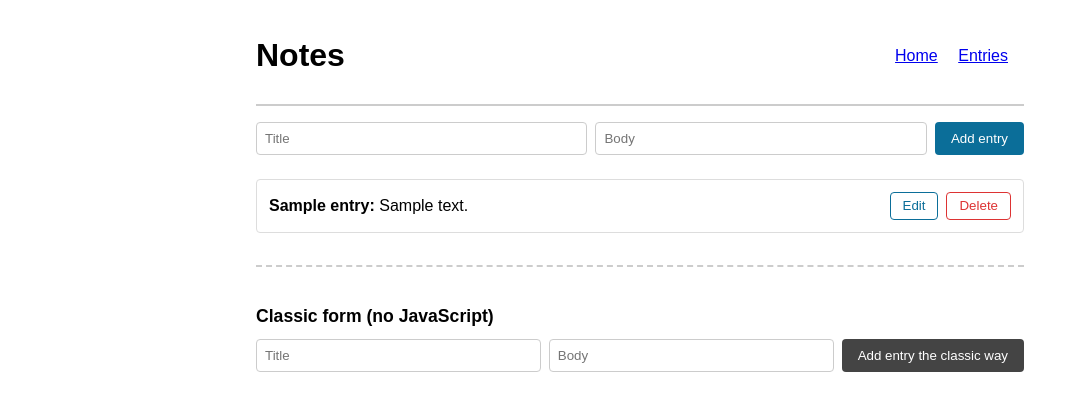
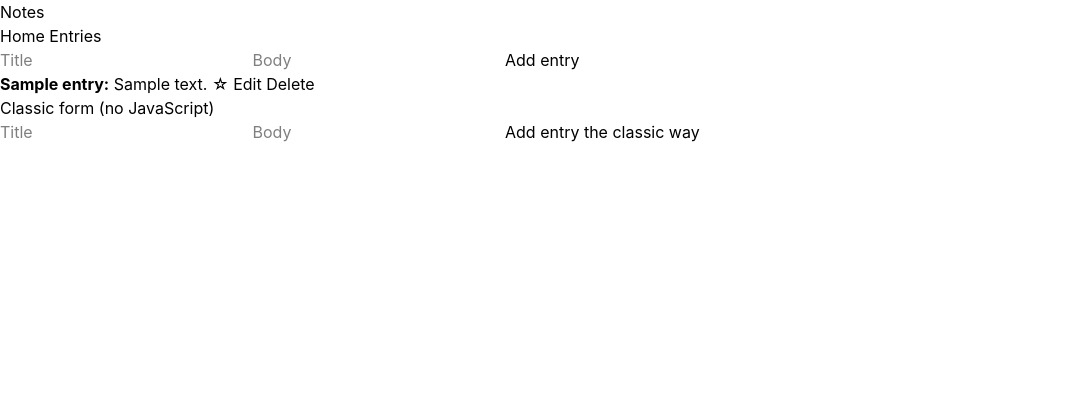
Before and after one commit to abhishehamut/web-server-abhish, a Node server app: page /entries in a window 1280 px wide. Shown: the top 411 px of the page, without its empty margins (0-1087 px from the left). Run offline with Node 20, Linux system fonts and the light colour scheme; tables that the repository leaves empty hold one stand-in row (values such as "Sample post"); some libraries are stand-ins or nearby versions.

Commit message:
completed units 14 and 15

```diff
--- a/controllers/entriesController.js
+++ b/controllers/entriesController.js
@@ -39,6 +39,20 @@
   res.status(200).json(result.value);
 };
 
+export const toggleFavorite = async (req, res) => {
+  const { id } = req.params;
+  if (!isValidId(id)) {
+    res.status(400).json({ error: 'id must be a valid id' });
+    return;
+  }
+  const result = await entriesService.toggleFavorite(id);
+  if (!result.ok) {
+    res.status(result.error.status).json({ error: result.error.message });
+    return;
+  }
+  res.status(200).json(result.value);
+};
+
 export const destroy = async (req, res) => {
   const { id } = req.params;
   if (!isValidId(id)) {
@@ -50,5 +64,5 @@
     res.status(result.error.status).json({ error: result.error.message });
     return;
   }
-  res.status(204).send();
+  res.status(200).send('');
 };
--- a/public/app.js
+++ b/public/app.js
@@ -25,8 +25,10 @@
   item.dataset.id = saved.id;
   item.dataset.title = saved.title;
   item.dataset.body = saved.body;
-  item.innerHTML = `<span class="entry-display"><strong>${saved.title}:</strong> ${saved.body}</span><button class="edit-btn" type="button">Edit</button><button class="delete-btn" type="button">Delete</button>`;
+  item.dataset.favorite = saved.favorite;
+  item.innerHTML = `<span class="entry-display"><strong>${saved.title}:</strong> ${saved.body}</span><button class="favorite-btn" type="button">${saved.favorite ? '★' : '☆'}</button><button class="edit-btn" type="button">Edit</button><button class="delete-btn" hx-delete="/entries/${saved.id}" hx-target="closest li" hx-swap="outerHTML" hx-confirm="Delete this entry?">Delete</button>`;
   list.append(item);
+  htmx.process(item);
 
   form.reset();
 });
@@ -85,17 +87,15 @@
     return;
   }
 
-  if (!event.target.matches('.delete-btn')) return;
+  if (!event.target.matches('.favorite-btn')) return;
 
   const button = event.target;
   const item = button.closest('li');
-  const id = item.dataset.id;
 
-  button.disabled = true;
-  try {
-    await fetch(`/entries/${id}`, { method: 'DELETE' });
-    item.remove();
-  } catch {
-    button.disabled = false;
-  }
+  const response = await fetch(`/entries/${item.dataset.id}/favorite`, { method: 'PATCH' });
+  if (!response.ok) return;
+
+  const saved = await response.json();
+  item.dataset.favorite = saved.favorite;
+  button.textContent = saved.favorite ? '★' : '☆';
 });
--- a/public/style.css
+++ b/public/style.css
@@ -1,148 +1,166 @@
-* {
+/*! tailwindcss v4.3.3 | MIT License | https://tailwindcss.com */
+@layer theme, base, components, utilities;
+@layer theme {
+  :root, :host {
+    --font-sans: -apple-system, BlinkMacSystemFont, "Segoe UI", Roboto, "Helvetica Neue",
+      "Noto Sans", Arial, sans-serif, "Apple Color Emoji", "Segoe UI Emoji",
+      "Segoe UI Symbol", "Noto Color Emoji";
+    --font-mono: ui-monospace, SFMono-Regular, Menlo, Monaco, Consolas, "Liberation Mono",
+      "Courier New", monospace;
+    --default-font-family: var(--font-sans);
+    --default-mono-font-family: var(--font-mono);
+  }
+}
+@layer base {
+  *, ::after, ::before, ::backdrop, ::file-selector-button {
     box-sizing: border-box;
+    margin: 0;
+    padding: 0;
+    border: 0 solid;
   }
-
-body {
-  font-family: sans-serif;
-  max-width: 800px;
-  margin: 0 auto;
-  padding: 1rem;
+  html, :host {
+    line-height: 1.5;
+    -webkit-text-size-adjust: 100%;
+    tab-size: 4;
+    font-family: var(--default-font-family, -apple-system, BlinkMacSystemFont, "Segoe UI", Roboto, "Helvetica Neue", "Noto Sans", Arial, sans-serif, "Apple Color Emoji", "Segoe UI Emoji", "Segoe UI Symbol", "Noto Color Emoji");
+    font-feature-settings: var(--default-font-feature-settings, normal);
+    font-variation-settings: var(--default-font-variation-settings, normal);
+    -webkit-tap-highlight-color: transparent;
   }
-
-.site-header {
-  display: flex;
-  justify-content: space-between;
-  align-items: center;
-  border-bottom: 2px solid #ccc;
-  padding-bottom: 0.5rem;
-  margin-bottom: 1rem;
+  hr {
+    height: 0;
+    color: inherit;
+    border-top-width: 1px;
   }
-
-nav a {
-  margin-right: 1rem;
+  abbr:where([title]) {
+    -webkit-text-decoration: underline dotted;
+    text-decoration: underline dotted;
   }
-
-#entry-form {
-  display: flex;
-  gap: 0.5rem;
-  margin-bottom: 1.5rem;
+  h1, h2, h3, h4, h5, h6 {
+    font-size: inherit;
+    font-weight: inherit;
   }
-
-#entry-form input {
-  flex: 1;
-  padding: 0.5rem;
-  border: 1px solid #ccc;
-  border-radius: 4px;
+  a {
+    color: inherit;
+    -webkit-text-decoration: inherit;
+    text-decoration: inherit;
   }
-
-#entry-form button {
-  padding: 0.5rem 1rem;
-  border: none;
-  border-radius: 4px;
-  background-color: #0b6e99;
-  color: white;
-  cursor: pointer;
+  b, strong {
+    font-weight: bolder;
   }
-
-ul {
-  display: flex;
-  flex-direction: column;
-  gap: 0.75rem;
+  code, kbd, samp, pre {
+    font-family: var(--default-mono-font-family, ui-monospace, SFMono-Regular, Menlo, Monaco, Consolas, "Liberation Mono", "Courier New", monospace);
+    font-feature-settings: var(--default-mono-font-feature-settings, normal);
+    font-variation-settings: var(--default-mono-font-variation-settings, normal);
+    font-size: 1em;
+  }
+  small {
+    font-size: 80%;
+  }
+  sub, sup {
+    font-size: 75%;
+    line-height: 0;
+    position: relative;
+    vertical-align: baseline;
+  }
+  sub {
+    bottom: -0.25em;
+  }
+  sup {
+    top: -0.5em;
+  }
+  table {
+    text-indent: 0;
+    border-color: inherit;
+    border-collapse: collapse;
+  }
+  :-moz-focusring:where(:not(iframe)) {
+    outline: auto;
+  }
+  progress {
+    vertical-align: baseline;
+  }
+  summary {
+    display: list-item;
+  }
+  ol, ul, menu {
     list-style: none;
+  }
+  img, svg, video, canvas, audio, iframe, embed, object {
+    display: block;
+    vertical-align: middle;
+  }
+  img, video {
+    max-width: 100%;
+    height: auto;
+  }
+  button, input, select, optgroup, textarea, ::file-selector-button {
+    font: inherit;
+    font-feature-settings: inherit;
+    font-variation-settings: inherit;
+    letter-spacing: inherit;
+    color: inherit;
+    border-radius: 0;
+    background-color: transparent;
+    opacity: 1;
+  }
+  :where(select:is([multiple], [size])) optgroup {
+    font-weight: bolder;
+  }
+  :where(select:is([multiple], [size])) optgroup option {
+    padding-inline-start: 20px;
+  }
+  ::file-selector-button {
+    margin-inline-end: 4px;
+  }
+  ::placeholder {
+    opacity: 1;
+  }
+  @supports (not (-webkit-appearance: -apple-pay-button))  or (contain-intrinsic-size: 1px) {
+    ::placeholder {
+      color: currentcolor;
+      @supports (color: color-mix(in lab, red, red)) {
+        color: color-mix(in oklab, currentcolor 50%, transparent);
+      }
+    }
+  }
+  textarea {
+    resize: vertical;
+  }
+  ::-webkit-search-decoration {
+    -webkit-appearance: none;
+  }
+  ::-webkit-date-and-time-value {
+    min-height: 1lh;
+    text-align: inherit;
+  }
+  ::-webkit-datetime-edit {
+    display: inline-flex;
+  }
+  ::-webkit-datetime-edit-fields-wrapper {
     padding: 0;
   }
-
-li {
-  display: flex;
-  justify-content: space-between;
-  align-items: center;
-  gap: 0.5rem;
-  padding: 0.75rem;
-  border: 1px solid #ddd;
-  border-radius: 4px;
+  ::-webkit-datetime-edit, ::-webkit-datetime-edit-year-field, ::-webkit-datetime-edit-month-field, ::-webkit-datetime-edit-day-field, ::-webkit-datetime-edit-hour-field, ::-webkit-datetime-edit-minute-field, ::-webkit-datetime-edit-second-field, ::-webkit-datetime-edit-millisecond-field, ::-webkit-datetime-edit-meridiem-field {
+    padding-block: 0;
   }
-
-.entry-display {
-  flex: 1;
+  ::-webkit-calendar-picker-indicator {
+    line-height: 1;
   }
-
-.edit-btn {
-  padding: 0.35rem 0.75rem;
-  border: 1px solid #0b6e99;
-  border-radius: 4px;
-  background-color: white;
-  color: #0b6e99;
-  cursor: pointer;
+  :-moz-ui-invalid {
+    box-shadow: none;
   }
-
-.delete-btn {
-  padding: 0.35rem 0.75rem;
-  border: 1px solid #d33;
-  border-radius: 4px;
-  background-color: white;
-  color: #d33;
-  cursor: pointer;
+  button, input:where([type="button"], [type="reset"], [type="submit"]), ::file-selector-button {
+    appearance: button;
   }
-
-.delete-btn:disabled {
-  opacity: 0.5;
-  cursor: not-allowed;
+  ::-webkit-inner-spin-button, ::-webkit-outer-spin-button {
+    height: auto;
   }
-
-.edit-form {
-  display: flex;
-  flex: 1;
-  gap: 0.5rem;
+  [hidden]:where(:not([hidden="until-found"])) {
+    display: none !important;
   }
-
-.edit-form input {
-  flex: 1;
-  padding: 0.4rem;
-  border: 1px solid #ccc;
-  border-radius: 4px;
 }
-
-.edit-form button {
-  padding: 0.35rem 0.75rem;
-  border: none;
-  border-radius: 4px;
-  background-color: #0b6e99;
-  color: white;
-  cursor: pointer;
+@layer utilities {
+  .hidden {
+    display: none;
   }
-
-.edit-form .cancel-btn {
-  background-color: #888;
 }
-
-.classic-form {
-  margin-top: 2rem;
-  padding-top: 1.5rem;
-  border-top: 2px dashed #ccc;
-}
-
-.classic-form h2 {
-  font-size: 1.1rem;
-  margin-bottom: 0.75rem;
-}
-
-.classic-form form {
-  display: flex;
-  gap: 0.5rem;
-}
-
-.classic-form input {
-  flex: 1;
-  padding: 0.5rem;
-  border: 1px solid #ccc;
-  border-radius: 4px;
-}
-
-.classic-form button {
-  padding: 0.5rem 1rem;
-  border: none;
-  border-radius: 4px;
-  background-color: #444;
-  color: white;
-  cursor: pointer;
-}
--- a/views/entries.ejs
+++ b/views/entries.ejs
@@ -4,21 +4,31 @@
     <meta charset="UTF-8">
     <title><%= title %></title>
     <link rel="stylesheet" href="/style.css">
+    <script src="https://unpkg.com/htmx.org@2.0.4"></script>
   </head>
   <body>
     <%- include('partials/header') %>
     <main>
-      <form id="entry-form">
-        <input type="text" name="title" placeholder="Title">
-        <input type="text" name="body" placeholder="Body">
-        <button type="submit">Add entry</button>
+      <form id="entry-form" class="flex flex-col gap-2 mb-6 sm:flex-row">
+        <input type="text" name="title" placeholder="Title" class="form-input">
+        <input type="text" name="body" placeholder="Body" class="form-input">
+        <button type="submit" class="bg-teal-700 text-white rounded px-4 py-2">Add entry</button>
       </form>
       <ul id="entries">
         <% entries.forEach((entry) => { %>
-          <li data-id="<%= entry.id %>" data-title="<%= entry.title %>" data-body="<%= entry.body %>">
+          <li data-id="<%= entry.id %>" data-title="<%= entry.title %>" data-body="<%= entry.body %>" data-favorite="<%= entry.favorite %>">
             <span class="entry-display"><strong><%= entry.title %>:</strong> <%= entry.body %></span>
+            <button class="favorite-btn" type="button"><%= entry.favorite ? '★' : '☆' %></button>
             <button class="edit-btn" type="button">Edit</button>
-            <button class="delete-btn" type="button">Delete</button>
+            <button
+              class="delete-btn"
+              hx-delete="/entries/<%= entry.id %>"
+              hx-target="closest li"
+              hx-swap="outerHTML"
+              hx-confirm="Delete this entry?"
+              hx-indicator="next .delete-indicator"
+            >Delete</button>
+            <span class="delete-indicator htmx-indicator">Deleting...</span>
           </li>
         <% }); %>
       </ul>
--- a/views/partials/header.ejs
+++ b/views/partials/header.ejs
@@ -1,7 +1,7 @@
-<header class="site-header">
-  <h1>Notes</h1>
-  <nav>
-    <a href="/">Home</a>
-    <a href="/entries">Entries</a>
+<header class="flex flex-col gap-2 border-b-2 border-gray-300 pb-2 mb-4 sm:flex-row sm:justify-between sm:items-center">
+  <h1 class="text-xl font-bold">Notes</h1>
+  <nav class="flex gap-4">
+    <a href="/" class="text-teal-700">Home</a>
+    <a href="/entries" class="text-teal-700">Entries</a>
   </nav>
 </header>
```
Also changed, not shown: package.json (+5 -2 lines), src/input.css (added, +137 -0 lines), 1 other file. Lines whose indentation alone changed are shown as unchanged.
